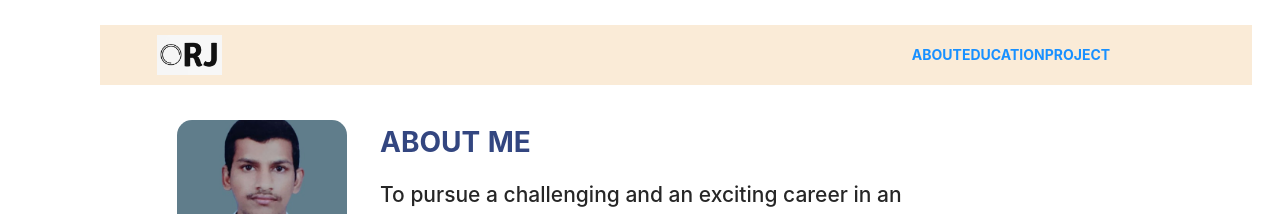
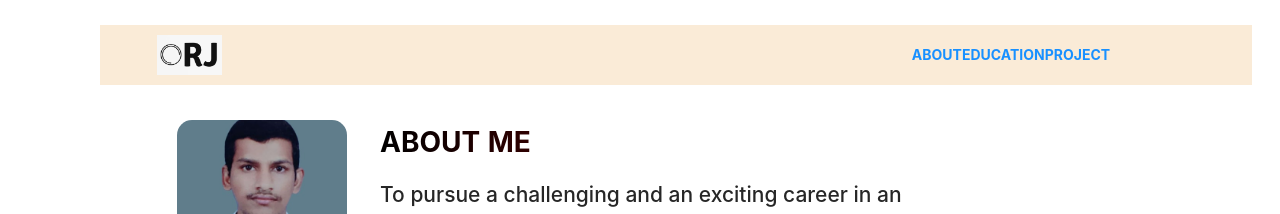
Before and after one commit to ChippagiRaju/myportfolio, a React (Create React App) app: page / in a window 1280 px wide. Shown: the top 214 px of the page. Built offline with nearby package versions, Linux system fonts and the light colour scheme.

Commit message:
added colors

```diff
--- a/src/Components/Navbar1/Navbar1.css
+++ b/src/Components/Navbar1/Navbar1.css
@@ -13,8 +13,12 @@
   background-color: antiquewhite;
   z-index: 1;
   top: 5px;
+  scrollbar-color:turquoise;
+
 }
-
+.scroll{
+  background-color: turquoise;
+}
 .navBar_Child {
   display: flex;
   flex-direction: row;
--- a/src/Components/Navbar1/index.js
+++ b/src/Components/Navbar1/index.js
@@ -6,8 +6,10 @@ import "./Navbar1.css";
 // import { About, Education, Project } from "../../Main_Wrapper/RightPage"
 
 export default function index() {
+
   return (
-    <Row className="navBar">
+
+    <Row className="navBar" id="scroll">
       <Col span={8} offset={1} className="navBar_image">
         <div>
           <img src={Profile_Pic} height={"40px"} />
@@ -23,5 +25,6 @@ export default function index() {
         </div>
       </Col>
     </Row>
+
   );
 }
--- /dev/null
+++ b/src/Main_Wrapper/RightPage/About.css
@@ -0,0 +1,7 @@
+.gr {
+    background: #CACF42;
+    background: linear-gradient(to right, #CACF42 0%, #8C3310 50%, #752201 51%, #BF6E4E 100%);
+    -webkit-background-clip: text;
+    -webkit-text-fill-color: transparent;
+
+}
--- a/src/Main_Wrapper/RightPage/About.js
+++ b/src/Main_Wrapper/RightPage/About.js
@@ -1,9 +1,10 @@
 import React from "react";
+import "./About.css"
 
 export default function About() {
   return (
-    <div id="About">
-      <h1 style={{ fontWeight: "bold", color: "#334680" }}>ABOUT ME</h1>
+    <div id="About" >
+      <h1 style={{ fontWeight: "bold", color: "#334680", }} className="gr">ABOUT ME</h1>
       <h2 style={{ width: "70%" }}>
         To pursue a challenging and an exciting career in an industry, where I
         can leverage my skills to grow along with the company while being
--- a/src/Main_Wrapper/RightPage/Education.css
+++ b/src/Main_Wrapper/RightPage/Education.css
@@ -1,3 +1,13 @@
 .ant-timeline-item {
   font-size: 1.2rem !important;
 }
+
+
+.gr {
+  background: #FF0000;
+background: linear-gradient(to left, #FF0000 0%, #000000 100%);
+-webkit-background-clip: text;
+-webkit-text-fill-color: transparent;
+
+
+}
--- a/src/Main_Wrapper/index.js
+++ b/src/Main_Wrapper/index.js
@@ -5,6 +5,7 @@ import RightPage from "./RightPage";
 
 export default function index() {
   return (
+
     <Row style={{ width: "90%", marginLeft: "100px" }}>
       <Col span={4}>
         <LeftPage />
@@ -13,5 +14,6 @@ export default function index() {
         <RightPage />
       </Col>
     </Row>
+
   );
 }
```
Also changed, not shown: src/Components/Navbar1/scroll.js (added, +50 -0 lines).
